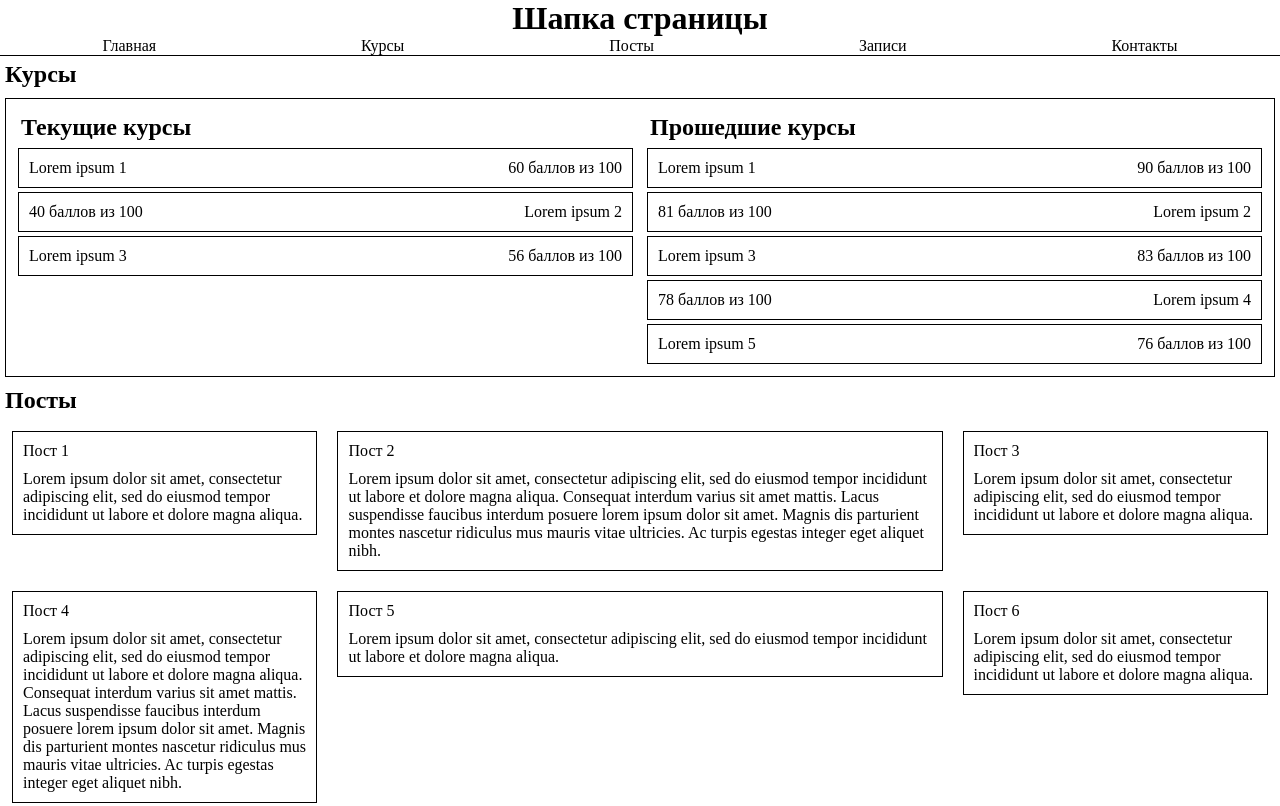
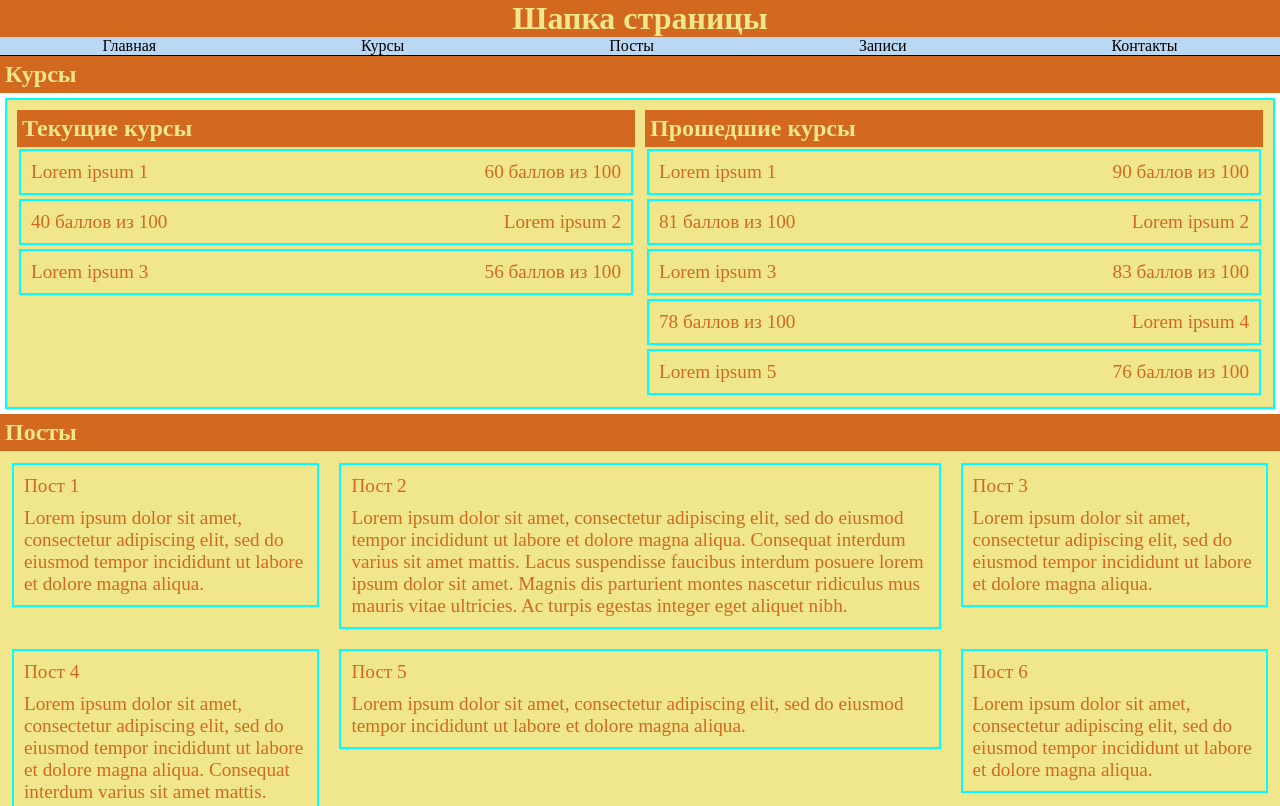
Before and after one commit to CyberBulling/untitled, a plain HTML site: page andrey.html in a window 1280 px wide. Shown: the top 806 px of the page. Drawn offline with Linux system fonts and the light colour scheme.

Commit message:
perem,dir,func

```diff
--- a/andrey.html
+++ b/andrey.html
@@ -149,6 +149,10 @@
             </div>
         </div>
     </div>
+    <div class="min-max">
+        <div class="min"></div>
+        <div class="max"></div>
+    </div>
 </div>
 <footer>
     <nav>
--- a/andreystyle.css
+++ b/andreystyle.css
@@ -1,3 +1,5 @@
+@import url('vars.css');
+
 *{
   margin: 0;
   padding: 0;
@@ -7,22 +9,41 @@
 }
 header{
   position: sticky;
-    background-color: white;
+  background-color: var(--bg-main-color);
   top: 0;
-    border-bottom: 1px solid black;
+  border-bottom: var(--border-main-color);
 }
 header nav{
   display: flex;
   flex-direction: row;
   justify-content: space-around;
-
 }
 header h1{
   text-align: center;
+  font-family: var(--font-fam-sec);
+  background-color: var(--h-bg-main-color);
+  color: var(--h-bg-sec-color);
+}
+.container h2{
+  background-color: var(--h-bg-main-color);
+  color: var(--h-bg-sec-color);
+}
+.container p{
+  font-size: clamp(1rem, 1.2rem, 1.5rem);
+}
+header nav p{
+  font-family: var(--font-fam-sec);
+}
+.container *{
+  font-family: var(--font-fam-main);
+  background-color: var(--font-main-color);
+  color: var(--font-sec-color);
 }
 footer{
-    border-top: 1px solid black;
+  border-top: var(--border-main-color);
   text-align: center;
+  background-color: var(--h-bg-main-color);
+  color: var(--h-bg-sec-color);
 }
 footer nav{
   display: flex;
@@ -39,7 +60,7 @@ nav .column{
 .courses{
   padding: 5px;
   margin: 5px;
-    border: 1px solid black;
+  border: var(--border-sec-color);
   display: flex;
   flex-direction: row;
   justify-content: space-between;
@@ -52,7 +73,7 @@ nav .column{
 .course{
   padding: 5px;
   margin: 2px;
-  border: 1px solid black;
+  border: var(--border-sec-color);
   display: flex;
   flex-direction: row;
   justify-content: space-between;
@@ -72,7 +93,7 @@ nav .column{
   width: 23%;
   margin: 10px;
   padding: 5px;
-  border: 1px solid black;
+  border: var(--border-sec-color);
 }
 .post:nth-child(3n +2){
   flex-grow: 1;
@@ -90,7 +111,7 @@ nav .column{
   flex-basis: 30%;
 }
 .record{
-  border: 1px solid black;
+  border: var(--border-sec-color);
   margin: 2px;
   padding: 4px;
 }
@@ -99,3 +120,23 @@ nav .column{
   flex-direction: row;
   justify-content: space-between;
 }
+.min-max {
+  display: flex;
+  flex-direction: column;
+  justify-content: center;
+  align-items: center;
+  gap: 20px;
+  padding: 30px;
+}
+
+.min-max .min {
+  width: calmp(200px,50vw,50vw);
+  height: 200px;
+  border: var(--border-main-color);
+}
+
+.min-max .max {
+  width: calmp(70vw,70vw,700px);
+  height: 200px;
+  border: var(--border-main-color);
+}
--- /dev/null
+++ b/vars.css
@@ -0,0 +1,20 @@
+@font-face {
+    font-family: 'ArialNarrow' Bold;
+    src: url(ArialNarrowBold.ttf);
+}
+@font-face {
+    font-family: 'AGAalenBold' Roman;
+    src: url(AGAalenBoldRoman.ttf);
+}
+:root{
+    --font-main-color: khaki;
+    --font-sec-color: chocolate;
+    --h-bg-main-color: chocolate;
+    --h-bg-sec-color: khaki;
+    --bg-main-color: rgb(186, 216, 243);
+    --bg-sec-color: rgb(228, 248, 157);
+    --border-main-color: 1px solid black;
+    --border-sec-color: 2px solid aqua;
+    --font-fam-main: 'ArialNarrow';
+    --font-fam-sec: 'AGAalenBold';
+}
```
Lines whose indentation alone changed are shown as unchanged.
